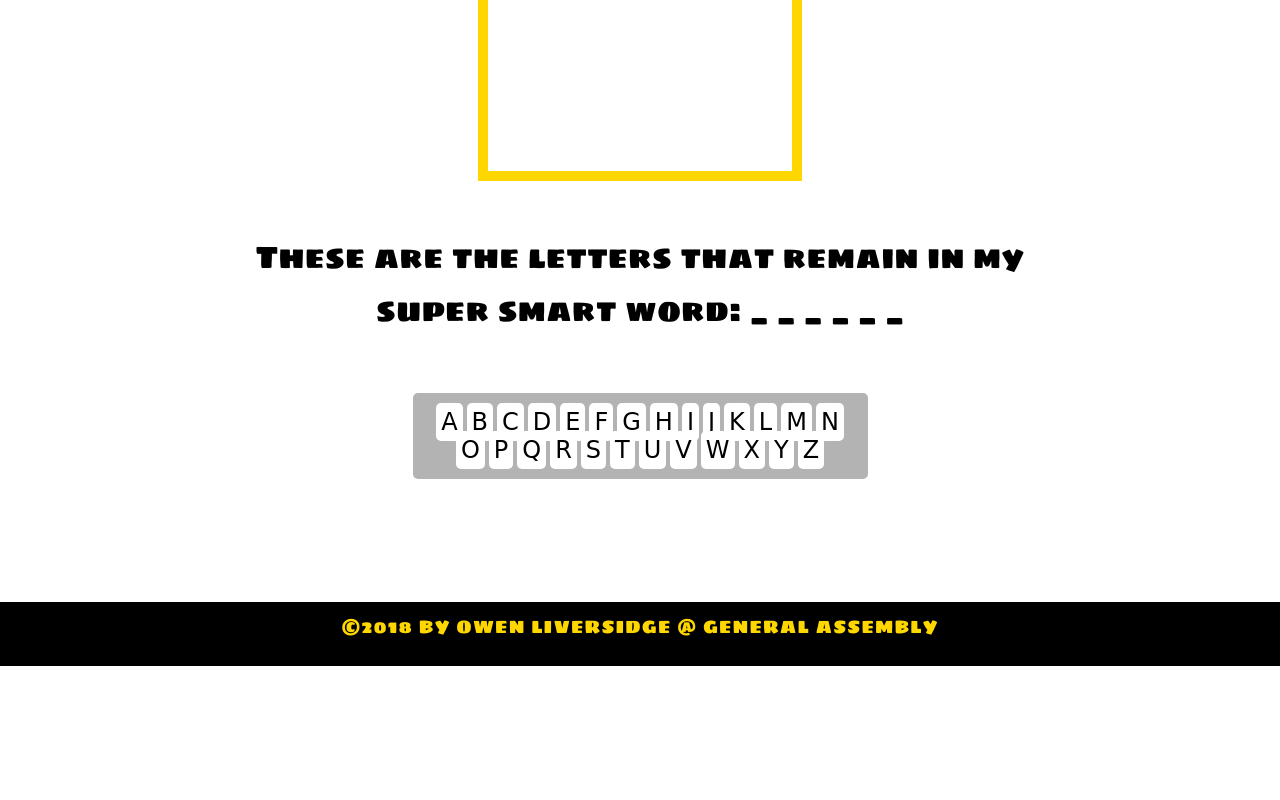
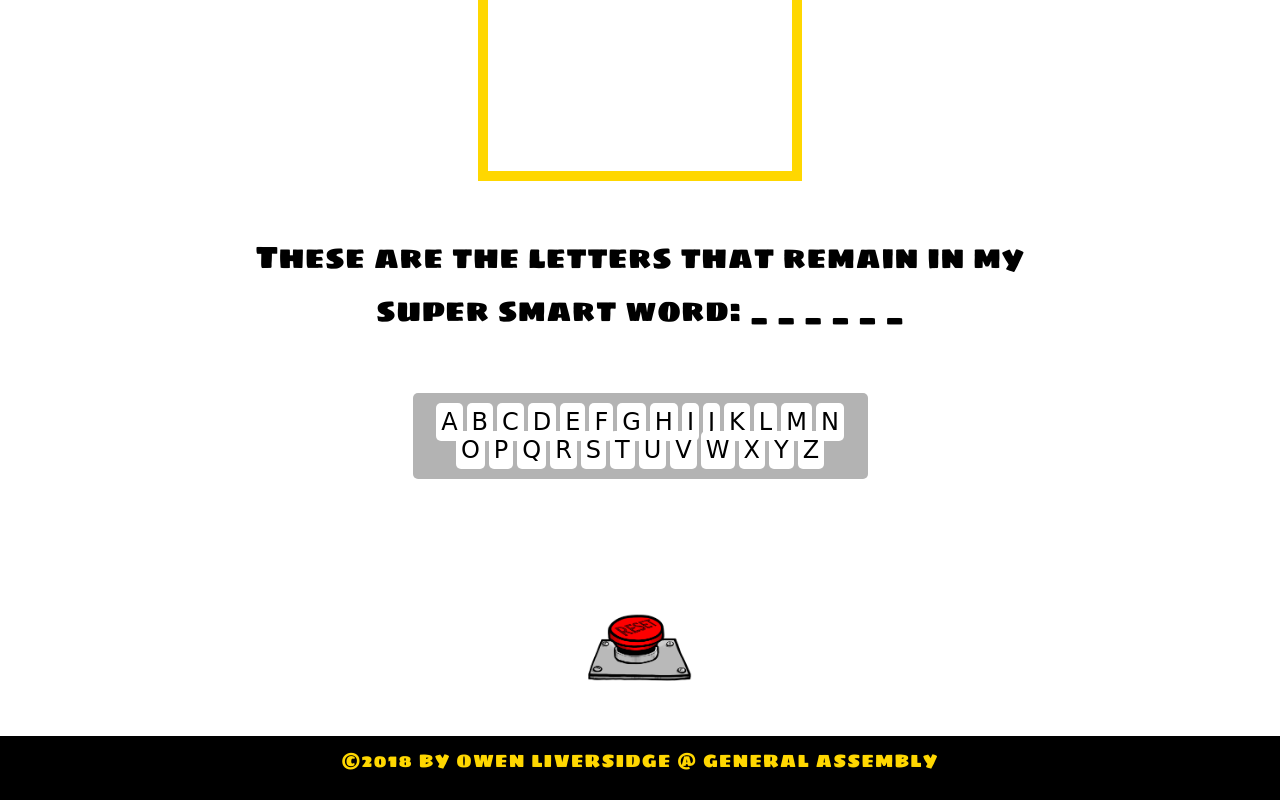
Before and after one commit to vertigojones/WDIProject1, a plain HTML site: page index.html in a window 1280 px wide. Shown: the part 1084-1884 px from the top of the page. Before the commit the page ends 1750 px from the top, so only its background shows below. Drawn offline with nearby package versions, Linux system fonts and the light colour scheme; a web font is replaced by a local one.

Commit message:
added reset button

```diff
--- a/index.html
+++ b/index.html
@@ -71,6 +71,7 @@
         </div>
 
         <div id="reset">
+                <img id="reset-button" src="images/reset_button.png" alt="Reset" />
         </div>
     </main>
 
--- a/style.css
+++ b/style.css
@@ -63,7 +63,14 @@ footer {
     color: green;
 }
 
-img {
+#reset-button {
+    height: 80px;
+    width: auto;
+    margin: 40px 10px 10px 10px;
+    cursor: pointer;
+}
+
+#donald {
     margin: 30px 8px;
     height: 400px;
     width: auto;
```
Also changed, not shown: images/reset_button.png (added).
